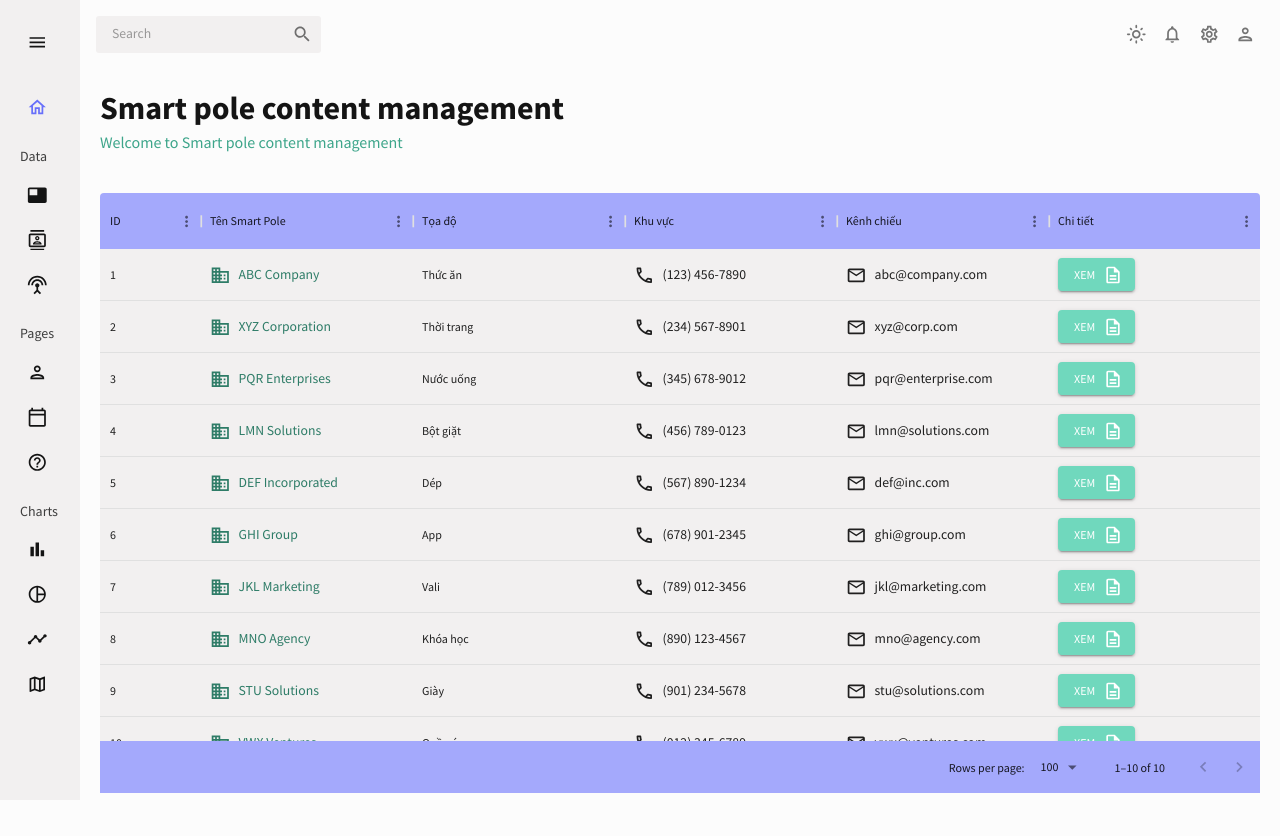
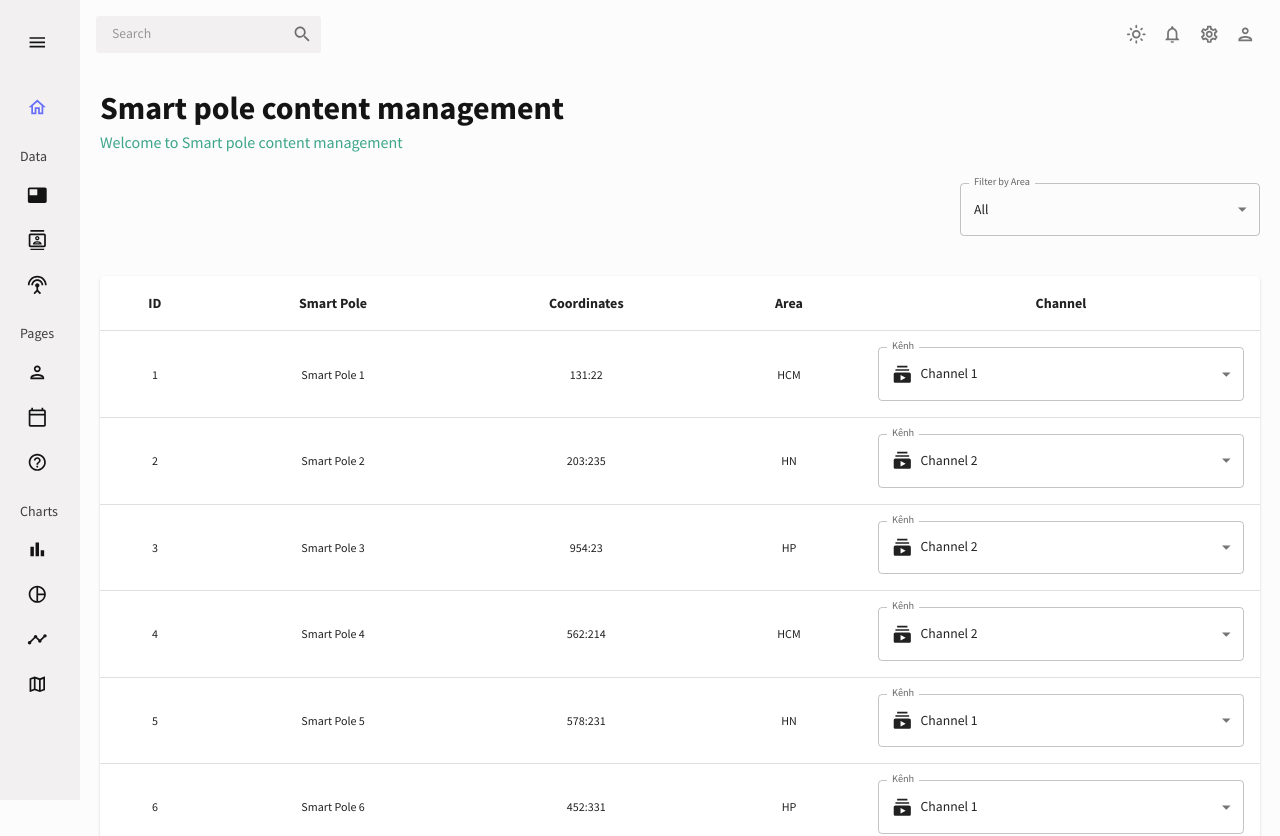
Before and after one commit to namhoang0088/Smart_Pole_Advertisement_Application, a React (Create React App) app: page /ad_manage in a window 1280 px wide. Shown: the top 836 px of the page. Before the commit the page ends 800 px from the top, so only its background shows below. Built offline with nearby package versions, Linux system fonts and the light colour scheme; no server answers.

Commit message:
set channel for smart pole ui

```diff
--- a/src/scenes/ad_manage/index.jsx
+++ b/src/scenes/ad_manage/index.jsx
@@ -1,107 +1,100 @@
-import React, { useState } from "react";
-import { Box, Typography, useTheme, Button } from "@mui/material";
+import React, { useState, useEffect } from "react";
+import { Box, Typography, useTheme, MenuItem, TextField } from "@mui/material";
 import { DataGrid } from "@mui/x-data-grid";
 import { tokens } from "../../theme";
 import { mockDataAdvertisements } from "../../data/mockData";
-import BusinessOutlinedIcon from "@mui/icons-material/BusinessOutlined";
-import PhoneOutlinedIcon from "@mui/icons-material/PhoneOutlined";
-import EmailOutlinedIcon from "@mui/icons-material/EmailOutlined";
-import DescriptionOutlinedIcon from "@mui/icons-material/DescriptionOutlined";
+import SubscriptionsIcon from "@mui/icons-material/Subscriptions";
 import Header from "../../components/Header";
 import CustomDialog from "../../components/Dialog";
+import Paper from '@mui/material/Paper';
+import Table from '@mui/material/Table';
+import TableBody from '@mui/material/TableBody';
+import TableCell from '@mui/material/TableCell';
+import TableContainer from '@mui/material/TableContainer';
+import TableHead from '@mui/material/TableHead';
+import TablePagination from '@mui/material/TablePagination';
+import TableRow from '@mui/material/TableRow';
 
 const AdManage = () => {
   const theme = useTheme();
   const colors = tokens(theme.palette.mode);
   const [openDialog, setOpenDialog] = useState(false);
+  const [channel, setChannel] = useState(""); // State để lưu giá trị channel
+  const [smartPoles, setSmartPoles] = useState(["Smart Pole 1", "Smart Pole 2", "Smart Pole 3", "Smart Pole 4", "Smart Pole 5", "Smart Pole 6", "Smart Pole 7", "Smart Pole 8", "Smart Pole 9", "Smart Pole 10"]);
+  const [coordinates, setCoordinates] = useState(["131:22","203:235","954:23","562:214","578:231","452:331","55:22","124:365","467:356","365:694"]);
+  const [areas, setAreas] = useState(["HCM","HN","HP","HCM","HN","HP","HCM","HN","HP","HCM"]);
+  const [ids, setIds] = useState(["1", "2", "3", "4", "5", "6","7","8","9","10"]);
+  const [channels, setChannels] = useState(["1","2","2","2","1","1","2","1","2","2"]); // Define channels state and setChannels function
+  const [filterArea, setFilterArea] = useState("All"); // State để lưu giá trị của filter area
 
-  const handleOpenDialog = () => {
-    setOpenDialog(true);
+  const channelOptions = [
+    { value: "1", label: 'Channel 1' },
+    { value: "2", label: 'Channel 2' }
+  ];
+
+  const handleChannelChange = (event, index) => {
+    const newChannels = [...channels];
+    newChannels[index] = event.target.value;
+    setChannel(event.target.value); // Cập nhật giá trị channel khi người dùng thay đổi
+    setChannels(newChannels);
   };
 
-  const handleCloseDialog = () => {
-    setOpenDialog(false);
+  useEffect(() => {
+    // Mặc định các giá trị ban đầu của mỗi smart pole
+    setChannels(["1","2","2","2","1","1","2","1","2","2"]);
+  }, []);
+
+  const handleAreaChange = (event) => {
+    setFilterArea(event.target.value);
   };
 
-  const columns = [
-    {
-      field: "id",
-      headerName: "ID",
-      hideCheckbox: true,
-    },
-    {
-      field: "companyName",
-      headerName: "Tên Smart Pole",
-      flex: 1,
-      cellClassName: "company-column--cell",
-      renderCell: ({ row }) => (
-        <Box display="flex" alignItems="center">
-          <BusinessOutlinedIcon />
-          <Typography sx={{ ml: 1 }}>{row.companyName}</Typography>
-        </Box>
-      ),
-    },
-    {
-      field: "adType",
-      headerName: "Tọa độ",
-      flex: 1,
-    },
-    {
-      field: "phone",
-      headerName: "Khu vực",
-      flex: 1,
-      renderCell: ({ value }) => (
-        <Box display="flex" alignItems="center">
-          <PhoneOutlinedIcon />
-          <Typography sx={{ ml: 1 }}>{value}</Typography>
-        </Box>
-      ),
-    },
-    {
-      field: "email",
-      headerName: "Kênh chiếu",
-      flex: 1,
-      renderCell: ({ value }) => (
-        <Box display="flex" alignItems="center">
-          <EmailOutlinedIcon />
-          <Typography sx={{ ml: 1 }}>{value}</Typography>
-        </Box>
-      ),
-    },
-    {
-      field: "details",
-      headerName: "Chi tiết",
-      flex: 1,
-      renderCell: () => (
-        <Box display="flex" alignItems="center">
-          <Button
-            variant="contained"
-            sx={{
-              backgroundColor: colors.greenAccent[600],
-              color: "#fff",
-            }}
-            endIcon={<DescriptionOutlinedIcon />}
-            onClick={handleOpenDialog}
-          >
-            Xem
-          </Button>
-        </Box>
-      ),
-    },
-  ];
+  const createRows = (smartPoles, coordinates, channels, areas, ids) => {
+    return ids.map((id, index) => ({
+      smartPole: smartPoles[index],
+      coordinates: coordinates[index],
+      channel: channels[index],
+      area: areas[index],
+      id: id
+    }));
+  };
 
+  const rows = createRows(smartPoles, coordinates, channels, areas, ids);
+
+  const filteredRows = filterArea === "All" ? rows : rows.filter(row => row.area === filterArea);
+
+  const [page, setPage] = useState(0);
+  const [rowsPerPage, setRowsPerPage] = useState(10);
+
+  const handleChangePage = (event, newPage) => {
+    setPage(newPage);
+  };
+
+  const handleChangeRowsPerPage = (event) => {
+    setRowsPerPage(+event.target.value);
+    setPage(0);
+  };
   return (
     <Box m="20px">
-      <Header
-        title="Smart pole content management"
-        subtitle="Welcome to Smart pole content management"
-      />
-      {/* Overlay */}
-      {openDialog && (
-        <div className="overlay" onClick={handleCloseDialog}></div>
-      )}
-      {/* Dialog */}
-      <CustomDialog open={openDialog} handleClose={handleCloseDialog} />
+      <Box>
+        <Header
+          title="Smart pole content management"
+          subtitle="Welcome to Smart pole content management"
+        />
+        <Box marginLeft="auto" width="300px">
+          <TextField
+            select
+            label="Filter by Area"
+            value={filterArea}
+            onChange={handleAreaChange}
+            fullWidth
+          >
+            <MenuItem value="All">All</MenuItem>
+            {Array.from(new Set(areas)).map((area, index) => (
+              <MenuItem key={index} value={area}>{area}</MenuItem>
+            ))}
+          </TextField>
+        </Box>
+      </Box>
       <Box
         m="40px 0 0 0"
         height="75vh"
@@ -128,7 +121,64 @@ const AdManage = () => {
           },
         }}
       >
-        <DataGrid rows={mockDataAdvertisements} columns={columns} />
+        <TableContainer component={Paper}>
+          <Table sx={{ minWidth: 650 }} aria-label="simple table">
+            <TableHead>
+              <TableRow>
+                <TableCell align="center"><Typography variant="h6" fontWeight="bold">ID</Typography></TableCell>
+                <TableCell align="center"><Typography variant="h6" fontWeight="bold">Smart Pole</Typography></TableCell>
+                <TableCell align="center"><Typography variant="h6" fontWeight="bold">Coordinates</Typography></TableCell>
+                <TableCell align="center"><Typography variant="h6" fontWeight="bold">Area</Typography></TableCell>
+                <TableCell align="center"><Typography variant="h6" fontWeight="bold">Channel</Typography></TableCell>
+              </TableRow>
+            </TableHead>
+            <TableBody>
+              {filteredRows
+                .slice(page * rowsPerPage, page * rowsPerPage + rowsPerPage)
+                .map((row, index) => (
+                  <TableRow
+                    key={row.id}
+                    sx={{ '&:last-child td, &:last-child th': { border: 0 } }}
+                  >
+                    <TableCell align="center">{row.id}</TableCell>
+                    <TableCell align="center">{row.smartPole}</TableCell>
+                    <TableCell align="center">{row.coordinates}</TableCell>
+                    <TableCell align="center">{row.area}</TableCell>
+                    <TableCell align="center"> {/* Căn giữa nội dung của cột "Channel" */}
+                      <Box width="100%" display="flex" justifyContent="center">
+                        <TextField
+                          select
+                          label="Kênh"
+                          value={channels[index]} // Lấy giá trị channel từ mảng channels tương ứng với index
+                          onChange={(event) => handleChannelChange(event, index)}
+                          variant="outlined"
+                          fullWidth
+                        >
+                          {channelOptions.map((option) => (
+                            <MenuItem key={option.value} value={option.value}>
+                              <Box display="flex" alignItems="center"> {/* Sử dụng Flexbox để căn chỉnh các phần tử ngang nhau */}
+                                <SubscriptionsIcon sx={{ marginRight: 1 }} /> {/* Icon Subscriptions */}
+                                {option.label}
+                              </Box>
+                            </MenuItem>
+                          ))}
+                        </TextField>
+                      </Box>
+                    </TableCell>
+                  </TableRow>
+                ))}
+            </TableBody>
+          </Table>
+        </TableContainer>
+        <TablePagination
+          rowsPerPageOptions={[10, 25, 100]}
+          component="div"
+          count={filteredRows.length}
+          rowsPerPage={rowsPerPage}
+          page={page}
+          onPageChange={handleChangePage}
+          onRowsPerPageChange={handleChangeRowsPerPage}
+        />
       </Box>
     </Box>
   );
```
